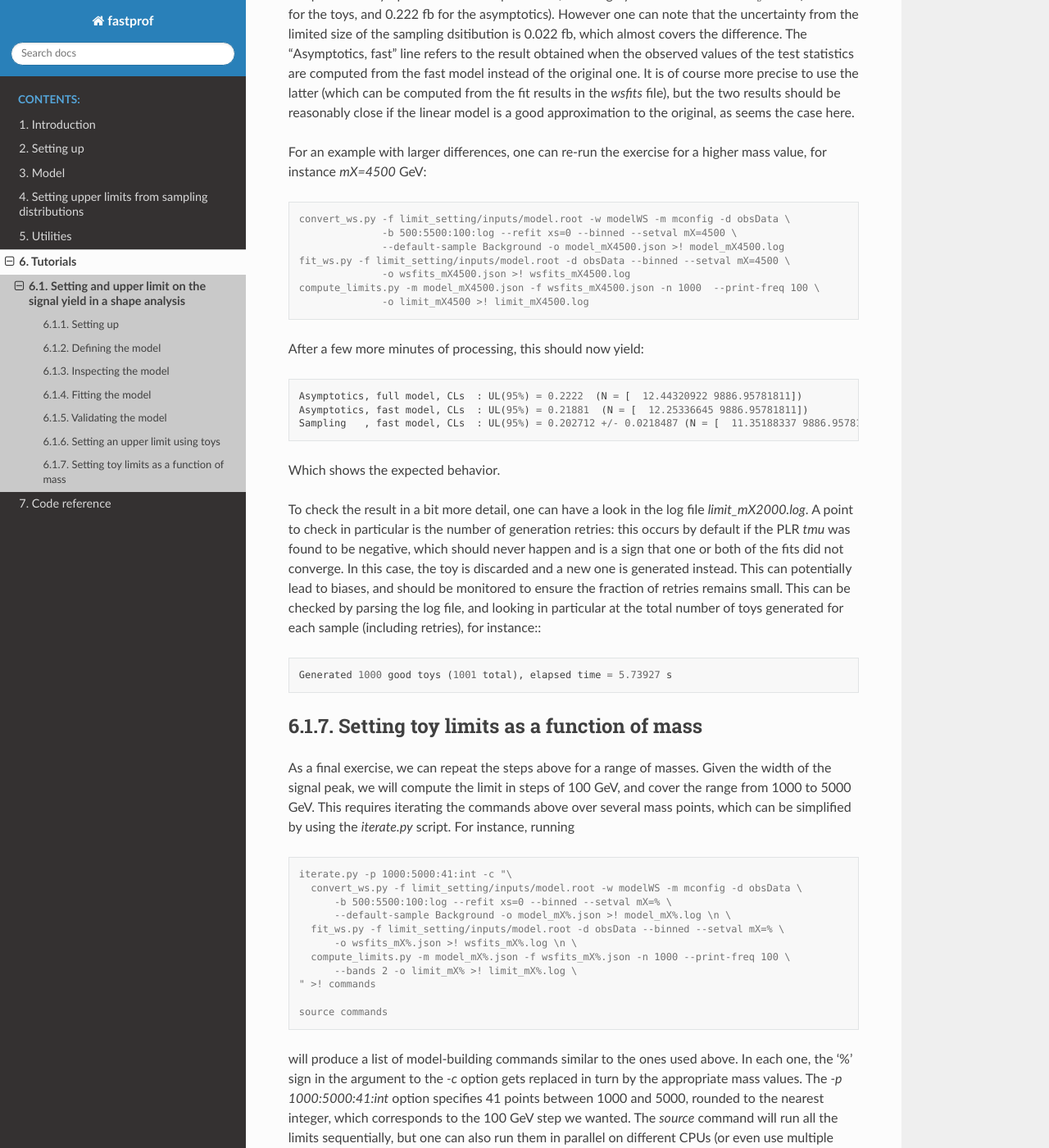
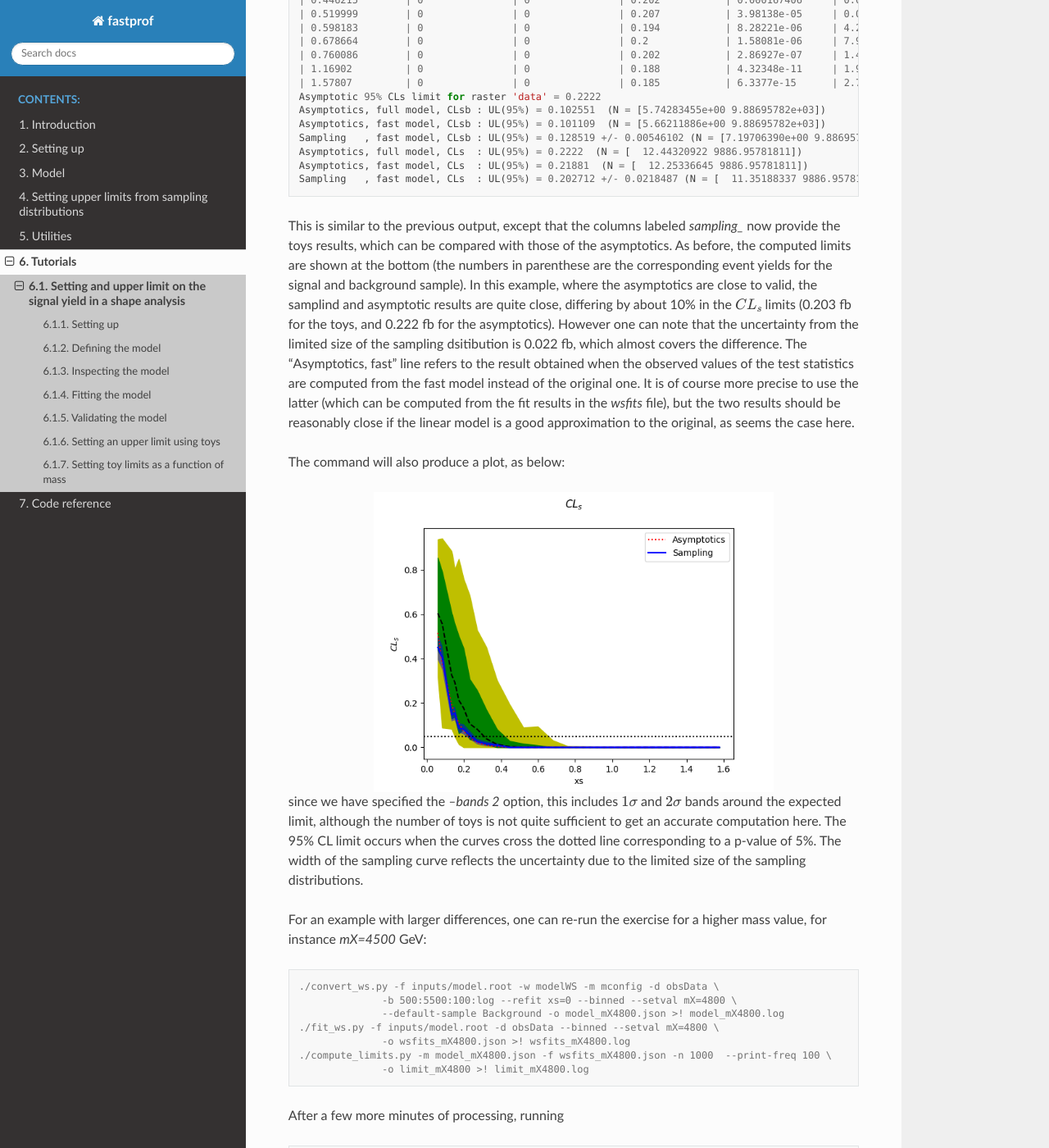
Before and after one commit to fastprof-hep/fastprof, a Sphinx documentation site: the page built from doc/tutorials/limit_setting/limit_setting.rst, in a window 1280 px wide and 1400 px high, scrolled down 11307 px. Shown: the whole window at 82% size. Built offline with Sphinx 7.4.7 and the Read the Docs theme 2.0.0, drawn with Linux system fonts in a browser that asks for light colours; pages that are not in the unit, such as notebooks, are missing from menus; some of the changed text lies outside the part shown.

Commit message:
finalize tutorial

```diff
--- a/doc/tutorials/limit_setting/limit_setting.rst
+++ b/doc/tutorials/limit_setting/limit_setting.rst
@@ -18,13 +18,33 @@
 Setting up
 ##########
 
+The package can be installed and set up by running
+
+.. code-block:: console
+
+  git clone
+  cd fastprof/
+  source ./setup.sh
+
+and we will run this tutorial in the `run/` working directory:
+
+.. code-block:: console
+
+   cd run/
+
+and for convenience we'll link the tutorial inputs from here:
+
+.. code-block:: console
+
+   ln -s ../doc/tutorials/limit_setting/inputs
+
 Defining the model
 ##################
 
 Model definitions are stored in JSON files, in the format described in detail in Section :ref:`json_format`. They can be written from scratch, but this example
 will illustrate the use of a utility to convert the content a ROOT workspace.
 
-The input workspace that will be used can be found at `limit_setting/inputs/model.root` (as mentioned above this is `docs/source/tutorials/limit_setting/inputs` relative to the installation
+The input workspace that will be used can be found at `inputs/model.root` (as mentioned above this is `docs/source/tutorials/limit_setting/inputs` relative to the installation
 directory, but you should have linked `limit_setting` into your working directory as described in the previous section). It describes a simple shape analysis:
 
 * The analysis observable is :math:`m_{obs}`, studied over the range :math:`500 < m_{obs} < 5500` GeV.
@@ -39,9 +59,9 @@
 
 .. code-block:: console
 
-  convert_ws.py -f limit_setting/inputs/model.root -w modelWS -m mconfig -d obsData \
-                -b 500:5500:100:log --refit xs=0 --binned --setval mX=2000 \
-                --default-sample Background -o model_mX2000.json >! model_mX2000.log
+  ./convert_ws.py -f inputs/model.root -w modelWS -m mconfig -d obsData \
+                  -b 500:5500:100:log --refit xs=0 --binned --setval mX=2000 \
+                  --default-sample Background -o model_mX2000.json >! model_mX2000.log
 
 The options are as follows:
 
@@ -72,7 +92,7 @@
 
 .. code-block:: console
 
-  python -im plot -m model_mX2000.json -e Signal --setval xs=3 -l -o model_mX2000.png
+  python -i plot.py -m model_mX2000.json -e Signal --setval xs=3 -l -o model_mX2000.png
 
 The options are as follows:
 
@@ -96,14 +116,14 @@
 
 .. code-block:: console
 
-  python -im plot -m model_mX2000.json -e Signal --setval xs=3 -l --variations 5 \
+  python -i plot.py -m model_mX2000.json -e Signal --setval xs=3 -l --variations 5 \
          -o model_mX2000_var5.png
 
 Adds a second plot with :math:`\pm 5\sigma` variations corresponding to each NP variations. To get a better look at the effect on the signal, one can zoom into the peak region:
 
 .. code-block:: console
 
-  python -im plot -m model_mX2000.json -e Signal --setval xs=3 --variations 5 \
+  python -i plot.py -m model_mX2000.json -e Signal --setval xs=3 --variations 5 \
          --x-range 1000,3000 --y-range 0,40 -o model_mX2000_var5_zoom.png
 
 The last command should produce the plot shown below,
@@ -122,7 +142,7 @@
 
 .. code-block:: console
 
-  fit_fast.py -m model_mX2000.json --setrange xs:0:10
+  ./fit_fast.py -m model_mX2000.json --setrange xs:0:10
 
 where the second argument overrides the range of the POI to :math:`0 \le \text{xs} \le 10` fb. The output is::
 
@@ -146,7 +166,7 @@
 
 .. code-block:: console
 
-  fit_fast.py -m model_mX2000.json --asimov xs=1 --setrange xs:0:10
+  ./fit_fast.py -m model_mX2000.json --asimov xs=1 --setrange xs:0:10
 
 This yields::
 
@@ -170,7 +190,7 @@
 
 .. code-block:: console
 
-  fit_fast.py -m model_mX2000.json --hypo xs=0.2 --setrange xs:0:10
+  ./fit_fast.py -m model_mX2000.json --hypo xs=0.2 --setrange xs:0:10
 
 Which gives the output::
 
@@ -240,14 +260,14 @@
 
 .. code-block:: console
 
-  fit_ws.py -f limit_setting/inputs/model.root -d obsData --binned --setval mX=2000 \
-            -o wsfits_mX2000.json  >! wsfits_mX2000.log
+  ./fit_ws.py -f inputs/model.root -d obsData --binned --setval mX=2000 \
+              -o wsfits_mX2000.json  >! wsfits_mX2000.log
 
 By default this considers 17 hypotheses (the expected 95% CL limit, plus 8 hypotheses above and 8 more below), and the fit results are stored in the output file `wsfits_mX2000.json`, which is again a JSON file with fairly explicit content. The comparison with fast results is performed by running the command:
 
 .. code-block:: console
 
-  check_model.py -m model_mX2000.json -f wsfits_mX2000.json
+  ./check_model.py -m model_mX2000.json -f wsfits_mX2000.json
 
 which produced the following output::
 
@@ -304,7 +324,7 @@
 
 .. code-block:: console
 
-  python -im compute_limits -m model_mX2000.json -f wsfits_mX2000.json -n 1000 -o limit_mX2000
+  python -i compute_limits.py -m model_mX2000.json -f wsfits_mX2000.json -n 1000 --bands 2 -o limit_mX2000
 
 This will simply load the distributions produced at the previous step, and show the results. The first part of the output is identical to what was produced by `check_model.py` above, and allows to check that the linear model reproduces the asymptotic results sufficiently well. This is a prerequisite for the next step of computing toys-based limits. After informing the user that existing sampling distributions have been found and loaded, the output should be as follows::
 
@@ -334,32 +354,83 @@
   Asymptotics, fast model, CLs  : UL(95%) = 0.21881  (N = [  12.25336645 9886.95781811])
   Sampling   , fast model, CLs  : UL(95%) = 0.202712 +/- 0.0218487 (N = [  11.35188337 9886.95781811])
 
-This is similar to the previous output, except that the columns labeled `sampling_` now provide the toys results, which can be compared with those of the asymptotics. As before, the computed limits are shownat the bottom (the numbers in parenthese are the corresponding event yields for the signal and background sample). In this example, where the asymptotics are close to valid, the samplind and asymptotic results are quite close, differing by about 10% in the :math:`CL_s` limits (0.203 fb for the toys, and 0.222 fb for the asymptotics). However one can note that the uncertainty from the limited size of the sampling dsitibution is 0.022 fb, which almost covers the difference. The "Asymptotics, fast" line refers to the result obtained when the observed values of the test statistics are computed from the fast model instead of the original one. It is of course more precise to use the latter (which can be computed from the fit results in the `wsfits` file), but the two results should be reasonably close if the linear model is a good approximation to the original, as seems the case here.
+This is similar to the previous output, except that the columns labeled `sampling_` now provide the toys results, which can be compared with those of the asymptotics. As before, the computed limits are shown at the bottom (the numbers in parenthese are the corresponding event yields for the signal and background sample). In this example, where the asymptotics are close to valid, the samplind and asymptotic results are quite close, differing by about 10% in the :math:`CL_s` limits (0.203 fb for the toys, and 0.222 fb for the asymptotics). However one can note that the uncertainty from the limited size of the sampling dsitibution is 0.022 fb, which almost covers the difference. The "Asymptotics, fast" line refers to the result obtained when the observed values of the test statistics are computed from the fast model instead of the original one. It is of course more precise to use the latter (which can be computed from the fit results in the `wsfits` file), but the two results should be reasonably close if the linear model is a good approximation to the original, as seems the case here.
+
+The command will also produce a plot, as below:
+
+.. image:: outputs/limit_mX2000_cls.png
+    :width:  70%
+    :align:  center
+
+since we have specified the `--bands 2` option, this includes :math:`1\sigma` and  :math:`2\sigma` bands around the expected limit, although the number of toys is not quite sufficient to get an accurate computation here. The 95% CL limit occurs when the curves cross the dotted line corresponding to a p-value of 5%. The width of the sampling curve reflects the uncertainty due to the limited size of the sampling distributions.
 
 For an example with larger differences, one can re-run the exercise for a higher mass value, for instance `mX=4500` GeV:
 
 .. code-block:: console
 
-  convert_ws.py -f limit_setting/inputs/model.root -w modelWS -m mconfig -d obsData \
-                -b 500:5500:100:log --refit xs=0 --binned --setval mX=4500 \
-                --default-sample Background -o model_mX4500.json >! model_mX4500.log
-  fit_ws.py -f limit_setting/inputs/model.root -d obsData --binned --setval mX=4500 \
-                -o wsfits_mX4500.json >! wsfits_mX4500.log
-  compute_limits.py -m model_mX4500.json -f wsfits_mX4500.json -n 1000  --print-freq 100 \
-                -o limit_mX4500 >! limit_mX4500.log
+  ./convert_ws.py -f inputs/model.root -w modelWS -m mconfig -d obsData \
+                -b 500:5500:100:log --refit xs=0 --binned --setval mX=4800 \
+                --default-sample Background -o model_mX4800.json >! model_mX4800.log
+  ./fit_ws.py -f inputs/model.root -d obsData --binned --setval mX=4800 \
+                -o wsfits_mX4800.json >! wsfits_mX4800.log
+  ./compute_limits.py -m model_mX4800.json -f wsfits_mX4800.json -n 1000  --print-freq 100 \
+                -o limit_mX4800 >! limit_mX4800.log
 
-After a few more minutes of processing, this should now yield::
+After a few more minutes of processing, running
 
-  Asymptotics, full model, CLs  : UL(95%) = 0.2222  (N = [  12.44320922 9886.95781811])
-  Asymptotics, fast model, CLs  : UL(95%) = 0.21881  (N = [  12.25336645 9886.95781811])
-  Sampling   , fast model, CLs  : UL(95%) = 0.202712 +/- 0.0218487 (N = [  11.35188337 9886.95781811])
+.. code-block:: console
 
-Which shows the expected behavior.
+  python -i compute_limits.py -m model_mX4800.json -f wsfits_mX4800.json -n 1000 -o limit_mX4800
+
+should now yield::
+
+  Asymptotics, full model, CLs  : UL(95%) = 0.0435273  (N = [2.43752697e+00 9.88695653e+03])
+  Asymptotics, fast model, CLs  : UL(95%) = 0.0422649  (N = [2.36683552e+00 9.88695653e+03])
+  Sampling   , fast model, CLs  : UL(95%) = 0.0592869 +/- 0.00425652 (N = [3.32006645e+00 9.88695653e+03])
+
+Which shows the expected behavior : while the asymptptic limits drop below 3 signal events, the toys-based results remain above as they should.
 
 To check the result in a bit more detail, one can have a look in the log file `limit_mX2000.log`. A point to check in particular is the number of generation retries: this occurs by default if the PLR `tmu` was found to be negative, which should never happen and is a sign that one or both of the fits did not converge. In this case, the toy is discarded and a new one is generated instead. This can potentially lead to biases, and should be monitored to ensure the fraction of retries remains small. This can be checked by parsing the log file, and looking in particular at the total number of toys generated for each sample (including retries), for instance:::
 
   Generated 1000 good toys (1001 total), elapsed time = 5.73927 s
 
+Finally, one can have a look at one of the sampling distributions that were produced. These are natively stored in terms of asymptotic p-value, which is convenient for comparison with asymptotics: if the asymptotics are valid, the distribution of the p-values should be flat. We can check this by looking at the p-value sampling distribution for one of the signal hypotheses produced for the `mX=2000` GeV mass point, using the command
+
+.. code-block:: console
+
+  python -i dump_samples.py limit_mX2000_0.231027.npy -r -o sampling_pv.png
+
+This produces the following output, which does seem approximately flat within the uncertainties due to the small number of toys produced:
+
+.. image:: outputs/sampling_pv.png
+    :width:  70%
+    :align:  center
+
+The `-r` flag indicates that the reference curve for the asymptotics case should also be drawn -- here just a flat distribution. The distributions can also be expressed in terms of the test statistic, for example :math:`\tilde{q}_{\mu}`, using
+
+.. code-block:: console
+
+  python -i dump_samples.py limit_mX2000_0.231027.npy -m model_mX2000.json \
+                 -y wsfits_mX2000.json:6 -t q~mu -l -r -o sampling_tmu.png
+
+This requires a bit more information, needed to compute the test statistic values: namely the `wsfits` file, with also the index of the hypothesis we are looking at (here, `6`). The result is as follows:
+
+.. image:: outputs/sampling_tmu.png
+    :width:  70%
+    :align:  center
+
+Again, the asymptotics seem well reproduced, as expected. Less Gaussian examples can be seen for the `mX=4800` mass point, for instance
+
+.. code-block:: console
+
+  python -i dump_samples.py limit_mX4800_0.0396747.npy -m model_mX4800.json \
+             -y wsfits_mX4800.json:4 -t q~mu -l -r -o sampling_tmu_4800.png
+
+shows the following distribution:
+
+.. image:: outputs/sampling_tmu_4800.png
+    :width:  70%
+    :align:  center
 
 Setting toy limits as a function of mass
 ########################################
@@ -368,13 +439,13 @@
 
 .. code-block:: console
 
-  iterate.py -p 1000:5000:41:int -c "\
-    convert_ws.py -f limit_setting/inputs/model.root -w modelWS -m mconfig -d obsData \
+  ./iterate.py -p 1000:5000:41:int -c "\
+    ./convert_ws.py -f inputs/model.root -w modelWS -m mconfig -d obsData \
         -b 500:5500:100:log --refit xs=0 --binned --setval mX=% \
         --default-sample Background -o model_mX%.json >! model_mX%.log \n \
-    fit_ws.py -f limit_setting/inputs/model.root -d obsData --binned --setval mX=% \
+    ./fit_ws.py -f inputs/model.root -d obsData --binned --setval mX=% \
         -o wsfits_mX%.json >! wsfits_mX%.log \n \
-    compute_limits.py -m model_mX%.json -f wsfits_mX%.json -n 1000 --print-freq 100 \
+    ./compute_limits.py -m model_mX%.json -f wsfits_mX%.json -n 1000 --print-freq 100 \
         --bands 2 -o limit_mX% >! limit_mX%.log \
   " >! commands
 
@@ -398,9 +469,7 @@
 The produced plot is shown below:
 
 .. image:: outputs/limit_all.png
-    :width:  70%
+    :width:  90%
     :align:  center
 
-
-
 Ignoring the noise from the limited sample sizes, one can identify the expected difference between toys and asymptotics at high mass, with the toys-based limit saturating at the 3-event value while the asymptotic results falls below. The negative variations bands can also be seen to collapse at high mass as expected.
```
Also changed, not shown: other parts of doc/tutorials/limit_setting/limit_setting.rst (+2 -2 lines), doc/tutorials/limit_setting/outputs/limit_mX2000_cls.png (added), doc/tutorials/limit_setting/outputs/sampling_pv.png (added), doc/tutorials/limit_setting/outputs/sampling_tmu.png (added), doc/tutorials/limit_setting/outputs/sampling_tmu_4800.png (added).
